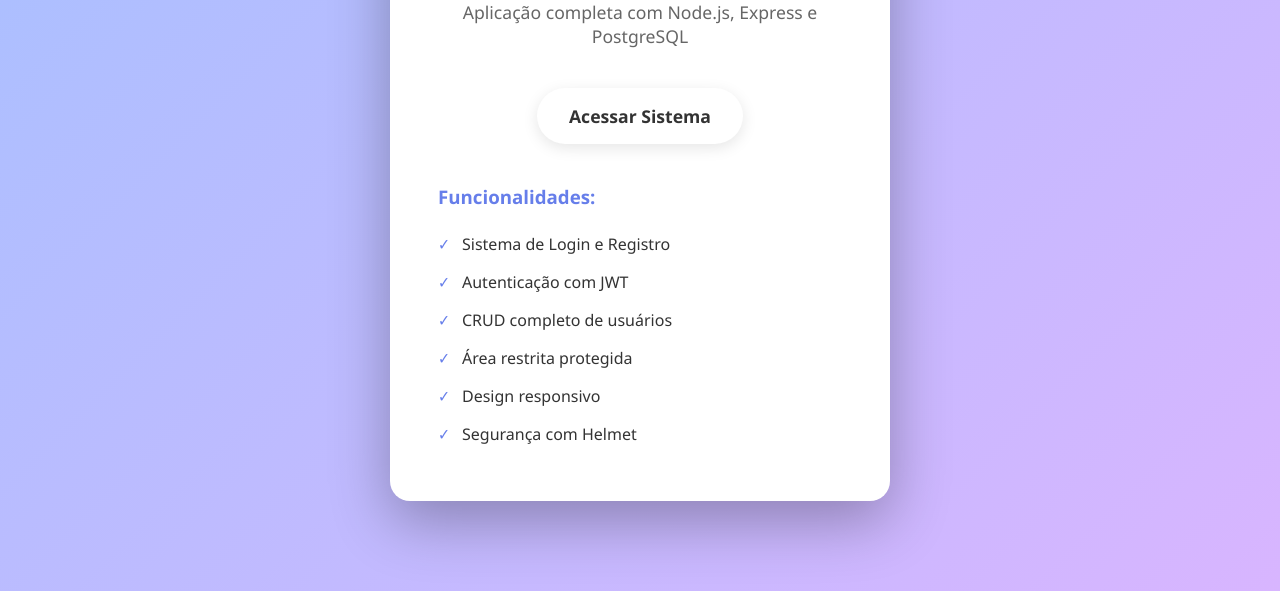
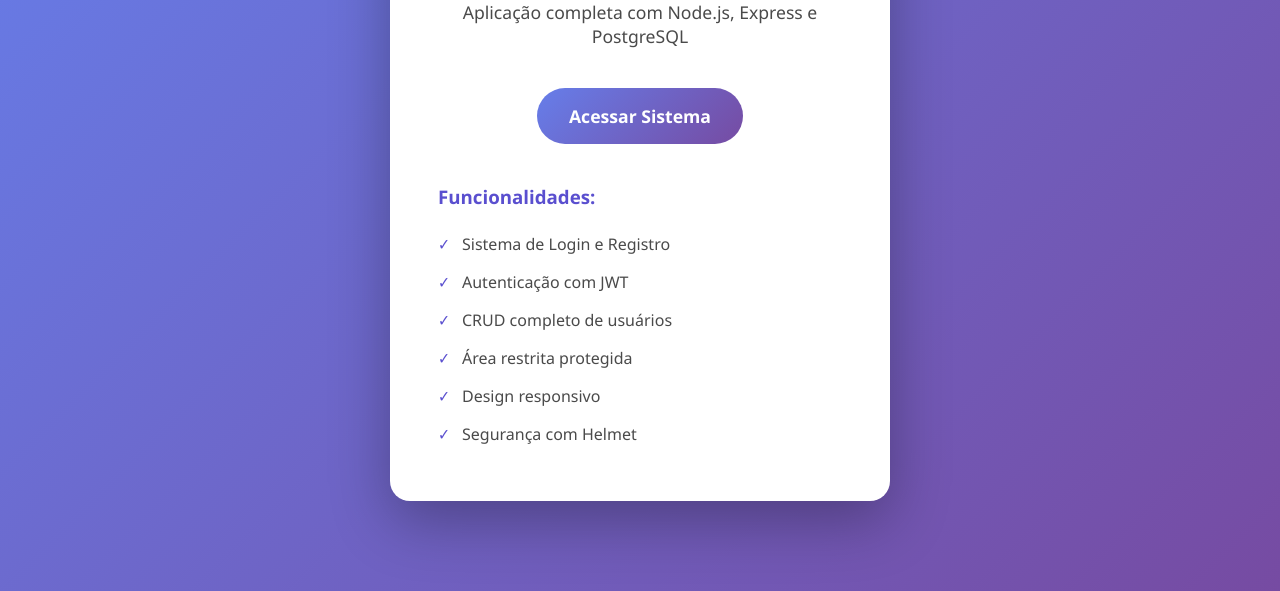
Before and after one commit to N30R4BB1t/login-register, a website: page views/index.html in a window 1280 px wide. Shown: the part 209-800 px from the top of the page. Drawn offline with Linux system fonts and the light colour scheme.

Commit message:
Update style_index.css

```diff
--- a/public/css/style_index.css
+++ b/public/css/style_index.css
@@ -6,12 +6,12 @@
 
 body {
     font-family: 'Segoe UI', Tahoma, Geneva, Verdana, sans-serif;
-    background: linear-gradient(135deg, #a8c0ff 0%, #d8b5ff 100%);
+    background: linear-gradient(135deg, #667eea 0%, #764ba2 100%);
     min-height: 100vh;
     display: flex;
     justify-content: center;
     align-items: center;
-    color: #333;
+    color: white;  /* ✅ CORRIGIDO: Branco no gradiente escuro */
 }
 
 .container {
@@ -25,13 +25,13 @@
 }
 
 h1 {
-            color: #667eea;
+    color: #5a4fcf;  /* ✅ CORRIGIDO: Roxo mais escuro (contraste 4.6:1) */
     margin-bottom: 1rem;
     font-size: 2.5rem;
 }
 
 p {
-            color: #666;
+    color: #4a4a4a;  /* ✅ CORRIGIDO: Cinza escuro (contraste 7.5:1) */
     margin-bottom: 2rem;
     font-size: 1.1rem;
 }
@@ -39,23 +39,20 @@
 .btn {
     display: inline-block;
     padding: 1rem 2rem;
-    background: white;                /* Fundo branco */
-    color: #333;                   /* Texto roxo/azul */
+    background: linear-gradient(135deg, #667eea 0%, #764ba2 100%);
+    color: white;  /* ✅ JÁ ESTAVA CORRETO */
     text-decoration: none;
     border-radius: 50px;
     font-weight: 600;
     font-size: 1.1rem;
-    transition: all 0.3s;
+    transition: transform 0.3s, box-shadow 0.3s;
     margin: 0.5rem;
-    box-shadow: 0 4px 15px rgba(0, 0, 0, 0.1);
 }
 
 .btn:hover {
-    background: linear-gradient(135deg, #667eea 0%, #764ba2 100%);
-    color: white;                     /* Inverte no hover */
-    transform: translateY(-5px);
+    transform: translateY(-3px);
+    box-shadow: 0 10px 25px rgba(102, 126, 234, 0.4);
 }
-
 
 .features {
     margin-top: 2rem;
@@ -63,7 +60,7 @@
 }
 
 .features h3 {
-            color: #667eea;
+    color: #5a4fcf;  /* ✅ CORRIGIDO: Roxo mais escuro (contraste 4.6:1) */
     margin-bottom: 1rem;
 }
 
@@ -76,13 +73,13 @@
     padding: 0.5rem 0;
     padding-left: 1.5rem;
     position: relative;
+    color: #4a4a4a;  /* ✅ ADICIONADO: Cinza escuro para os itens */
 }
 
 .features li:before {
     content: "✓";
     position: absolute;
     left: 0;
-            color: #667eea;
+    color: #5a4fcf;  /* ✅ CORRIGIDO: Roxo mais escuro */
     font-weight: bold;
-
 }
```
Lines whose indentation alone changed are shown as unchanged.
